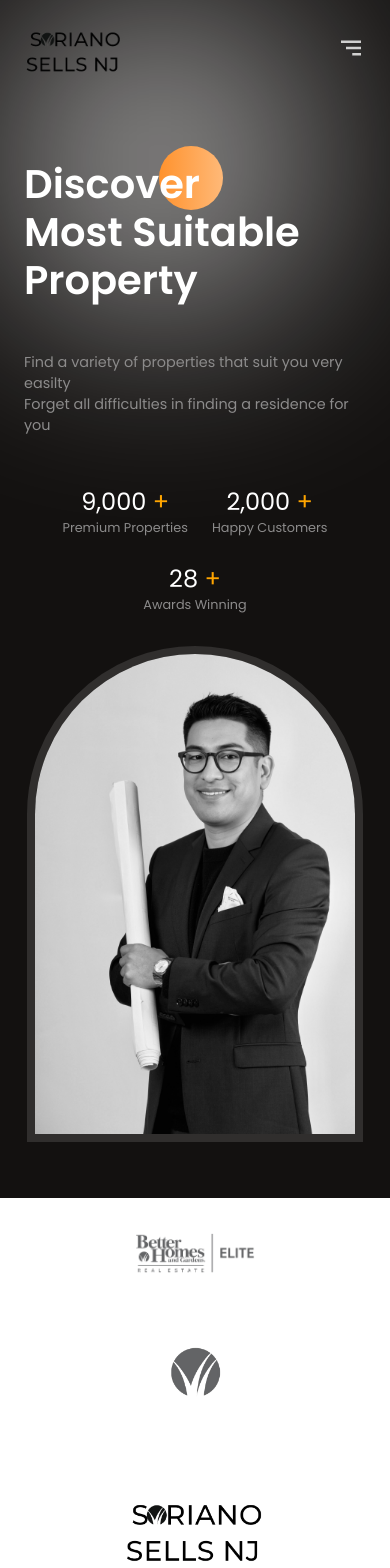
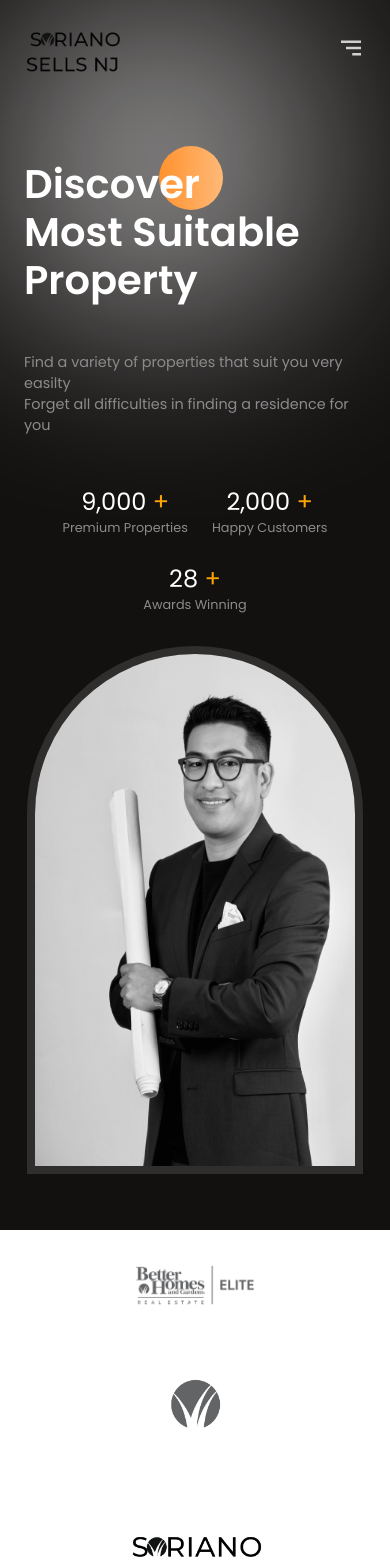
Before and after one commit to Chrisawgey/estate-app, a React (Vite) app: page / in a window 390 px wide. Shown: the top 1568 px of the page. Built offline with nearby package versions, Linux system fonts and the light colour scheme.

Commit message:
playing with settings

```diff
--- a/src/components/Hero/Hero.css
+++ b/src/components/Hero/Hero.css
@@ -85,11 +85,11 @@
   }
   .image-containertwo{
     width: 100%;
-    height: 31rem;
+    height: 32rem;
   }
   .image-container{
-    width: 100%;
-    height: 31rem;
+    width: 98%;
+    height: 33rem;
   }
   .stats{
     justify-content: center;
```
